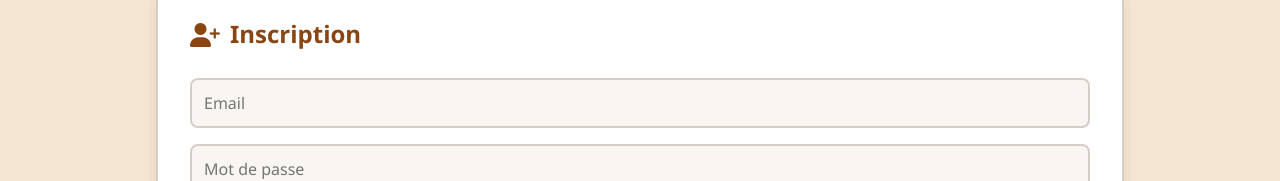
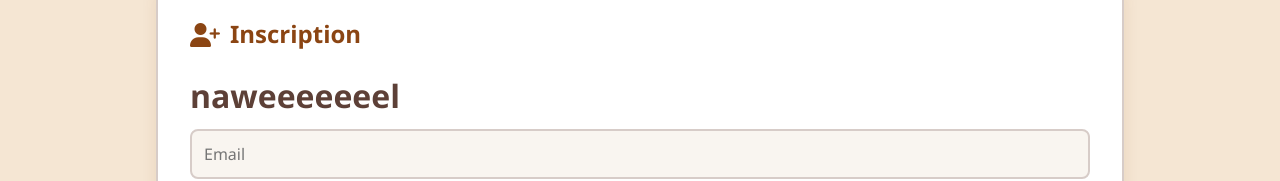
Before and after one commit to nawel-Oudjiane/ing-web, a website: page public/index.html in a window 1280 px wide. Shown: the part 121-302 px from the top of the page. Drawn offline with Linux system fonts and the light colour scheme; no server answers.

Commit message:
index modifier

```diff
--- a/public/index.html
+++ b/public/index.html
@@ -25,6 +25,7 @@
         <!-- INSCRIPTION -->
         <div class="card">
             <h2><i class="fas fa-user-plus"></i> Inscription</h2>
+            <h1>naweeeeeeel</h1>
             <input type="email" id="email" placeholder="Email">
             <input type="password" id="password" placeholder="Mot de passe">
             <button onclick="register()">S'inscrire</button>
```
